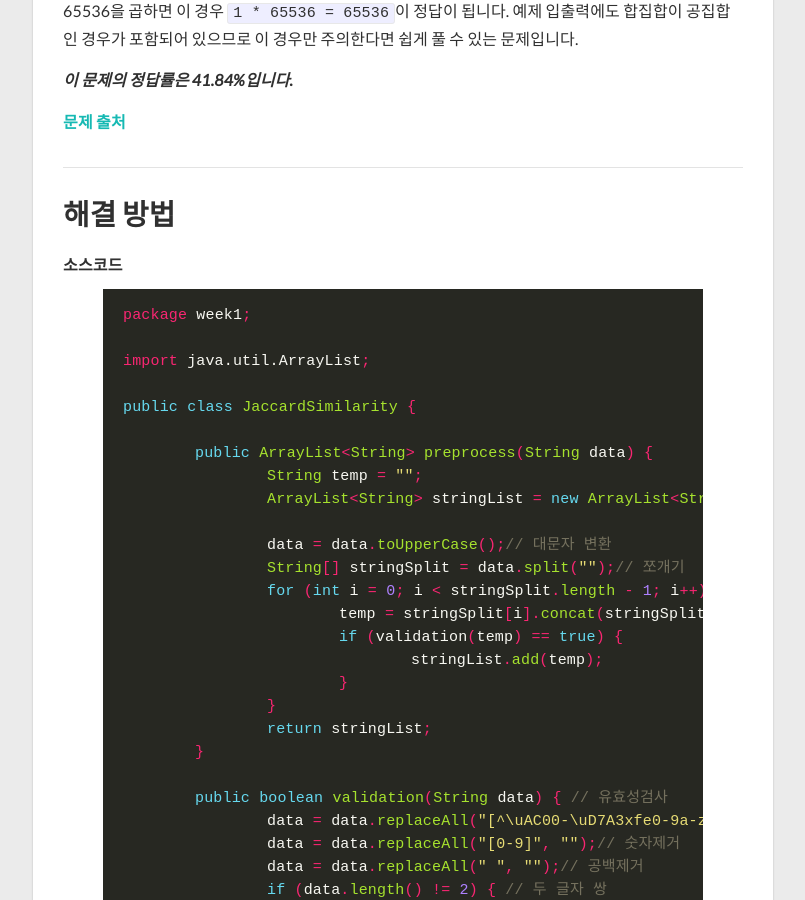
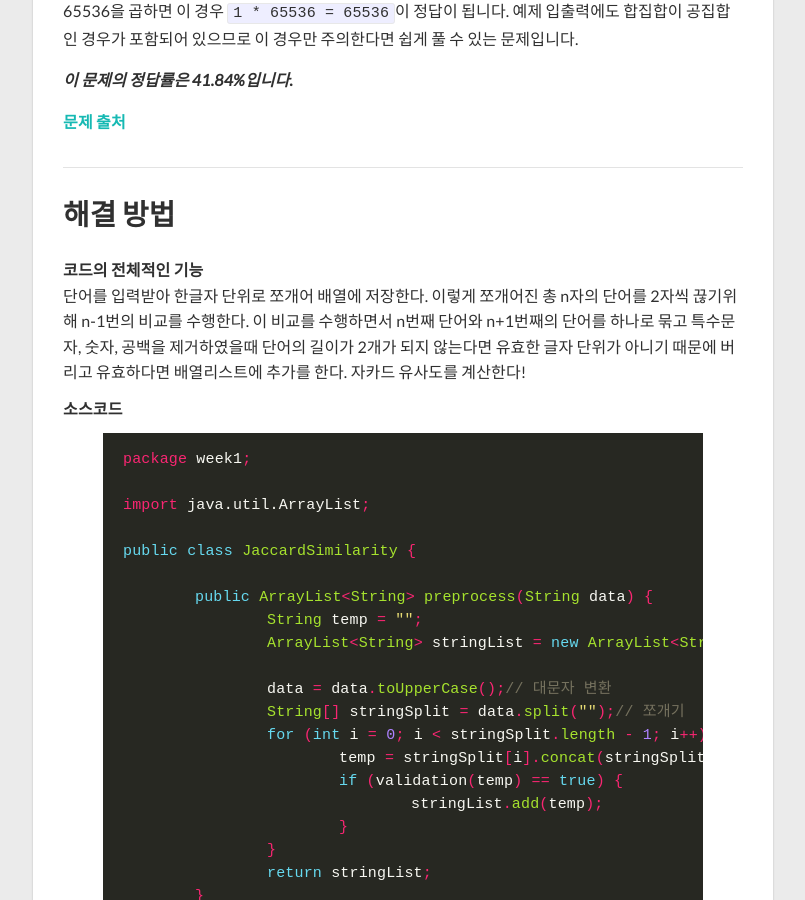
Before and after one commit to HongJeSeong/HongJeSeong.github.io, a Jekyll site: the page built from _posts/study/2018-02-07-kakao-news.md, in a window 1280 px wide and 900 px high, scrolled down 2412 px. Shown: the whole window, without its empty margins (237-1042 px from the left). Built offline with Jekyll 4.4.1, drawn with Linux system fonts in a browser that asks for light colours; nearby versions of some CDN libraries.

Commit message:
결과첨부

```diff
--- a/_posts/study/2018-02-07-kakao-news.md
+++ b/_posts/study/2018-02-07-kakao-news.md
@@ -69,7 +70,8 @@ _**이 문제의 정답률은 41.84%입니다.**_
 ------------------------------------------------------
 
 ## 해결 방법
-
+**코드의 전체적인 기능**
+단어를 입력받아 한글자 단위로 쪼개어 배열에 저장한다. 이렇게 쪼개어진 총 n자의 단어를 2자씩 끊기위해 n-1번의 비교를 수행한다. 이 비교를 수행하면서 n번째 단어와 n+1번째의 단어를 하나로 묶고 특수문자, 숫자, 공백을 제거하였을때 단어의 길이가 2개가 되지 않는다면 유효한 글자 단위가 아니기 때문에 버리고 유효하다면 배열리스트에 추가를 한다. 자카드 유사도를 계산한다!
 ##### 소스코드
 {% highlight java %}
 package week1;
@@ -145,3 +147,5 @@ public class JaccardSimilarity {
 }
 
 {% endhighlight %}
+## 결과
+![결과사진](../../images/posts/algokakao/jaccard.png)
```
Also changed, not shown: other parts of _posts/study/2018-02-07-kakao-news.md (+1 -0 lines), images/posts/algo8894/lock4.PNG (deleted), images/posts/algokakao/jaccard.png (added).
